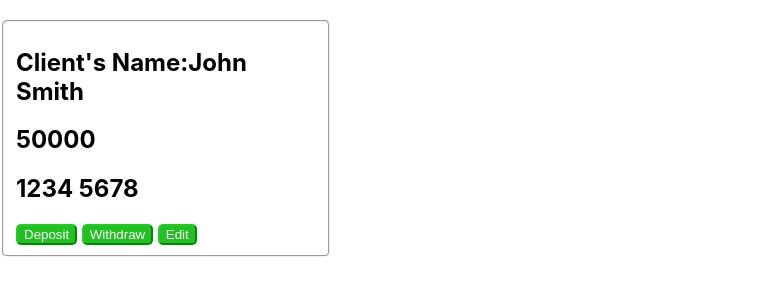
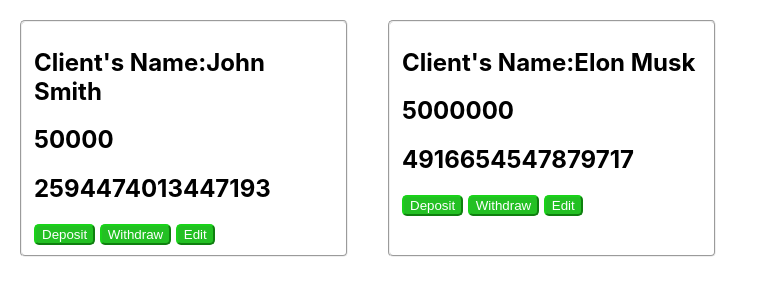
Before and after one commit to p3rc1us/BankApp, a React (Create React App) app: page / in a window 1280 px wide. Shown: the top 300 px of the page, without its empty margins (0-777 px from the left). Built offline with nearby package versions, Linux system fonts and the light colour scheme.

Commit message:
added a new client

```diff
--- a/src/App.css
+++ b/src/App.css
@@ -1,5 +1,6 @@
 .App {
-  text-align: center;
+  display: flex;
+  flex-direction: row;
 }
 
 .App-logo {
@@ -38,6 +39,7 @@
 }
 
 .userinfo {
+  margin: 20px;
   text-align: left;
   width: 300px;
   border-radius: 5px;
@@ -53,3 +55,11 @@
 #addbtn:hover {
   background-color: green;
 }
+
+#client1 {
+  margin-top: 20px;
+}
+
+#client2 {
+  margin: 20px;
+}
--- a/src/App.js
+++ b/src/App.js
@@ -7,14 +7,22 @@
   const client1 = {
     name: "John Smith",
     balance: 50000,
-    accountNumber: "1234 5678"
+    accountNumber: "2594474013447193"
+  }
+
+  const client2 = {
+    name: "Elon Musk",
+    balance: 5000000,
+    accountNumber: "4916654547879717"
   }
 
   return (
     <div className="App">
       <br />
       <User1 user={client1}></User1>
+      <User1 user={client2}></User1>
     </div>
+
   );
 }
 
```
